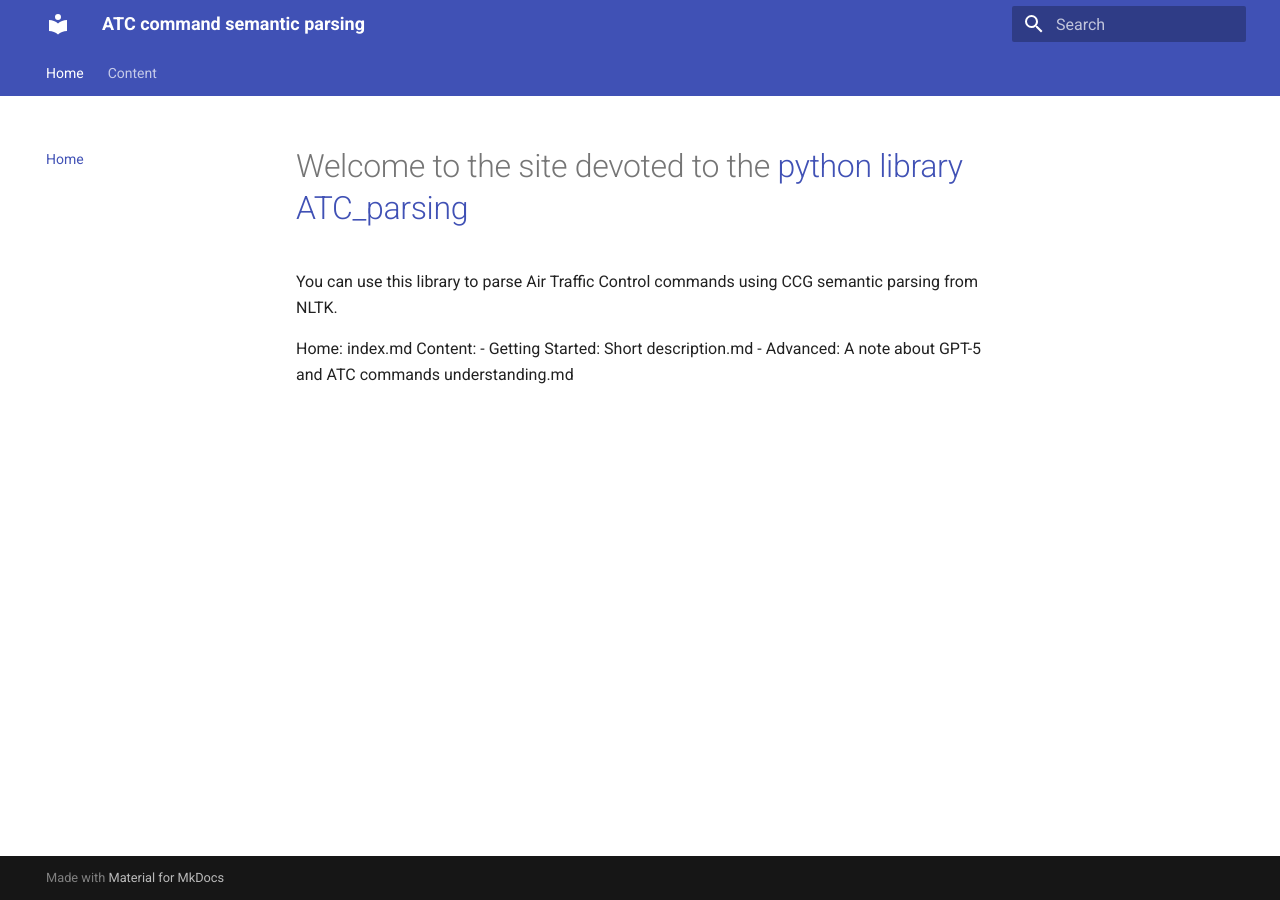
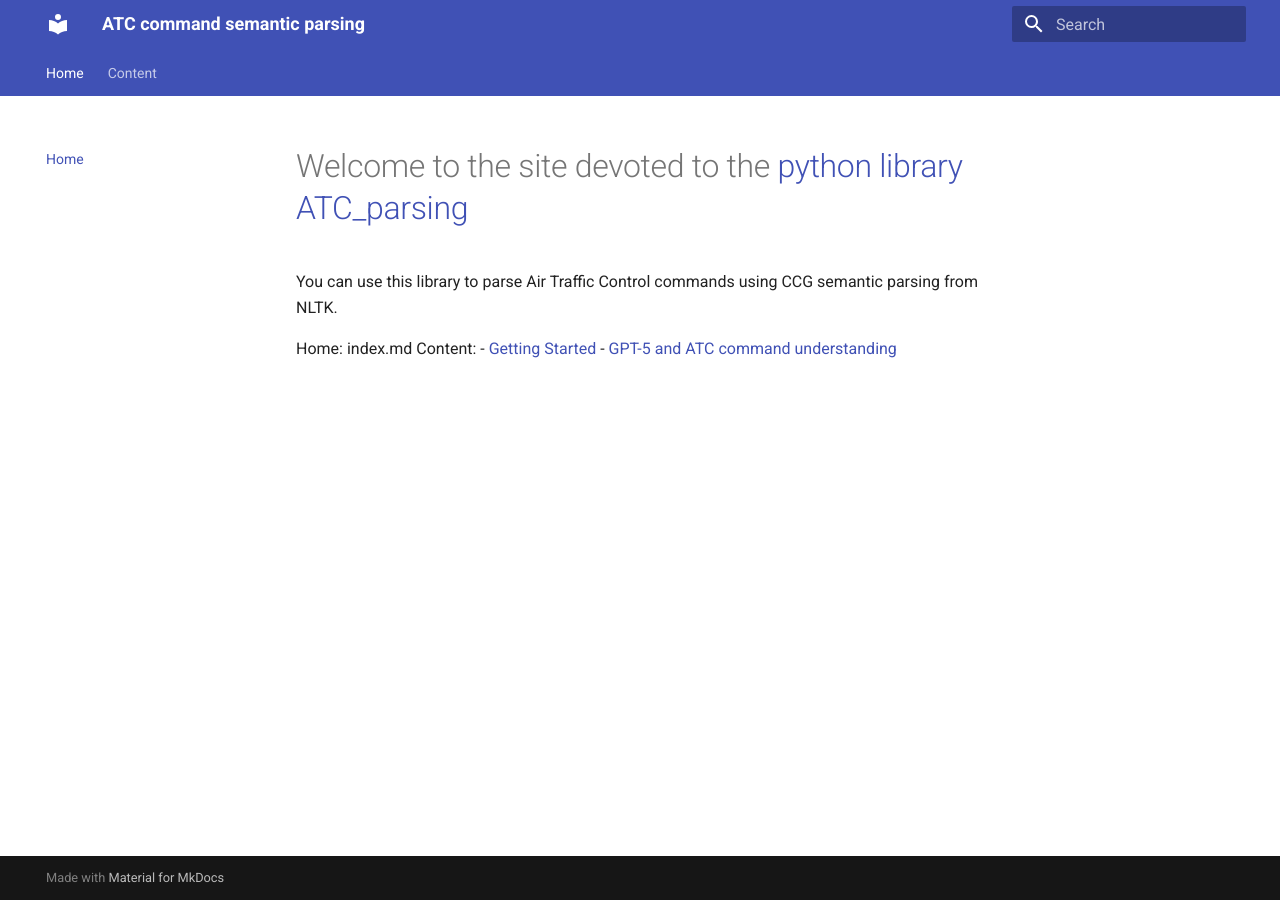
Before and after one commit to sash-tim/ATC-parsing, an MkDocs documentation site: the page built from docs/index.md, in a window 1280 px wide. Built offline with MkDocs 1.6.1 and Material for MkDocs 9.7.7, drawn with Linux system fonts in a browser that asks for light colours.

Commit message:
Update index.md

```diff
--- a/docs/index.md
+++ b/docs/index.md
@@ -4,5 +4,5 @@ You can use this library to parse Air Traffic Control commands using CCG semanti
 
 Home: index.md
 Content:
-    - Getting Started: Short description.md
-    - Advanced: A note about GPT-5 and ATC commands understanding.md
+- [Getting Started](Short description.md)
+- [GPT-5 and ATC command understanding](A note about GPT-5 and ATC commands understanding.md)
```
